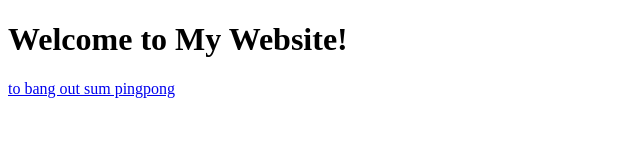
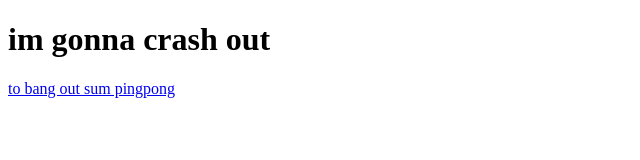
Before and after one commit to ahmedpwns12/Pypong, a plain HTML site: page Index.html in a window 1280 px wide. Shown: the whole page, without its empty margins (0-640 px from the left). Drawn offline with Linux system fonts and the light colour scheme.

Commit message:
Update Index.html

```diff
--- a/Index.html
+++ b/Index.html
@@ -3,10 +3,10 @@
 <head>
     <meta charset="UTF-8">
     <meta name="viewport" content="width=device-width, initial-scale=1.0">
-    <title>My GitHub Website</title>
+    <title>pypong</title>
 </head>
 <body>
-    <h1>Welcome to My Website!</h1>
+    <h1>im gonna crash out</h1>
     <a href="pypong.py">to bang out sum pingpong</a>
 </body>
 </html>
```
